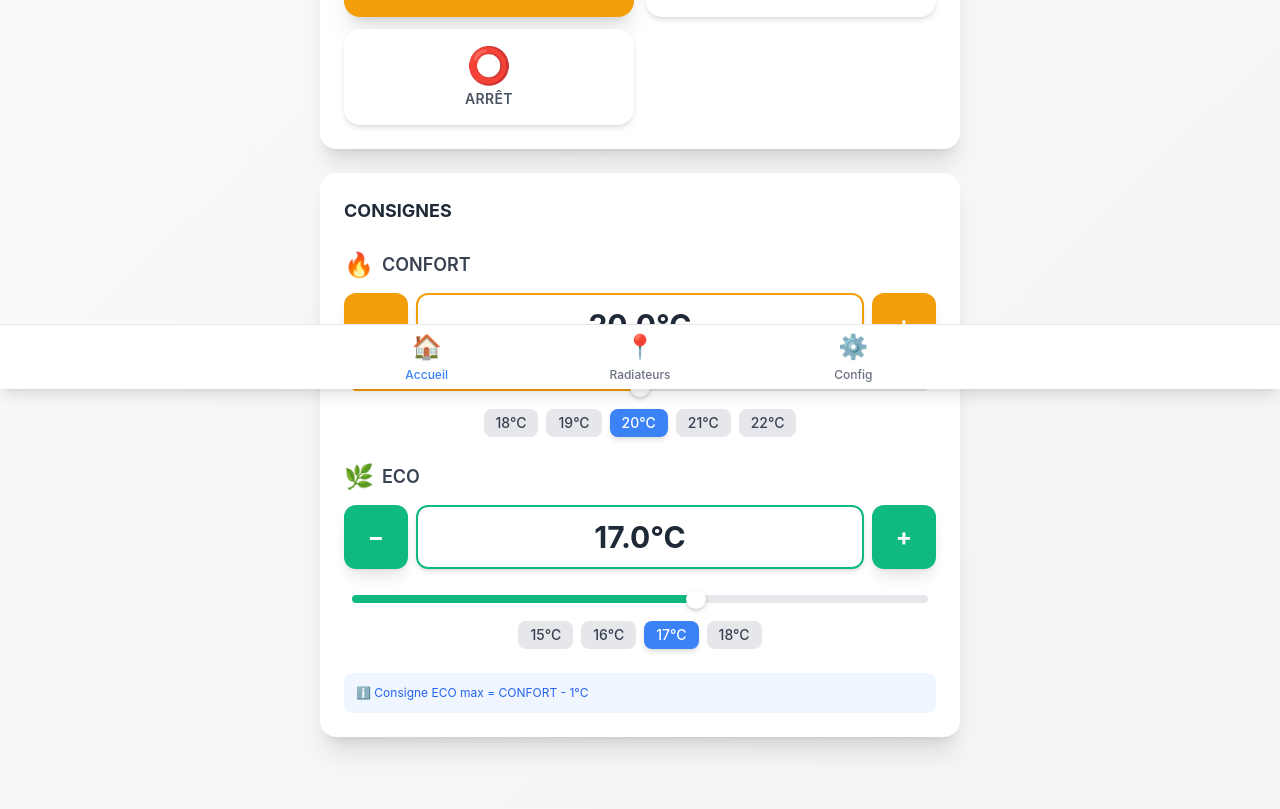
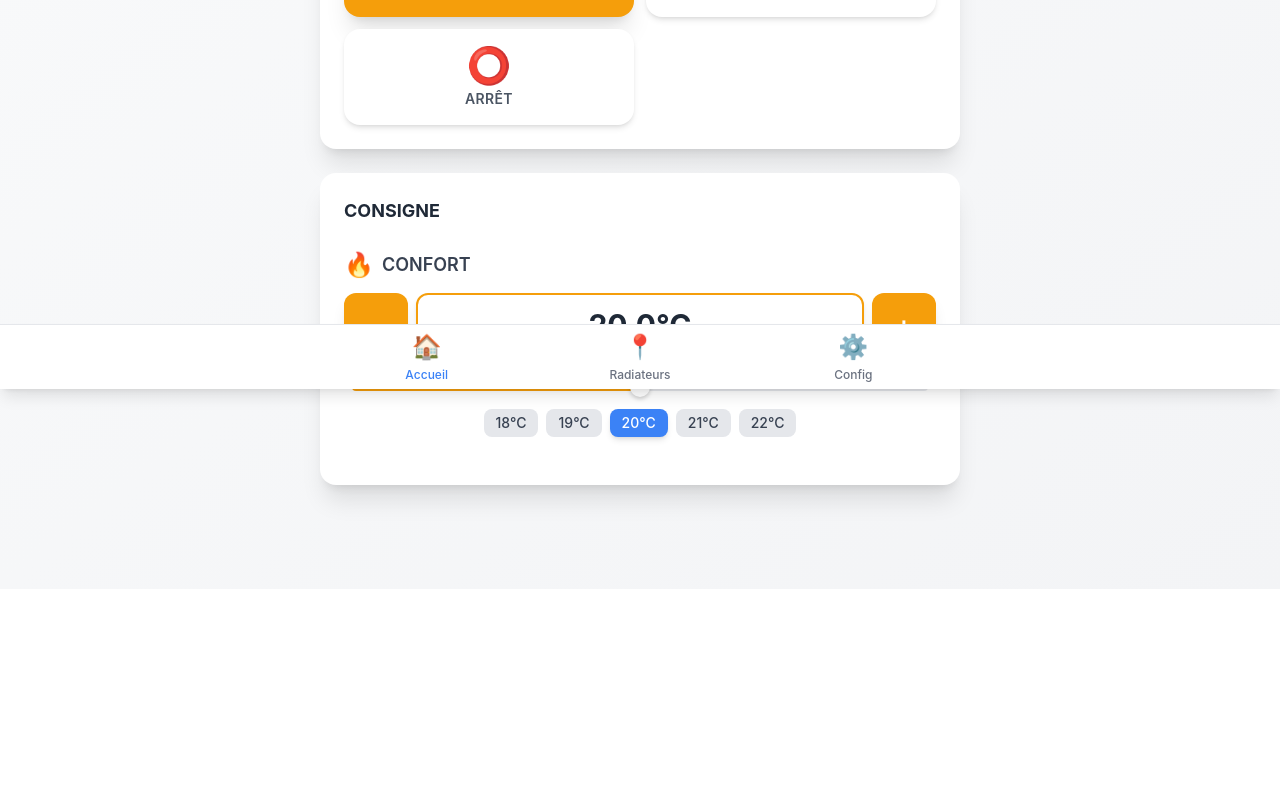
Before and after one commit to savetab/thermostat-app, a React (Create React App) app: page / in a window 1280 px wide. Shown: the part 411-1220 px from the top of the page. After the commit the page ends 1064 px from the top, so only its background shows below. Built offline with nearby package versions, Linux system fonts and the light colour scheme.

Commit message:
Remove ECO consigne (Mixed Content limitation)

```diff
--- a/src/pages/HomePage.jsx
+++ b/src/pages/HomePage.jsx
@@ -186,7 +186,7 @@ const HomePage = () => {
 
         {/* Consignes */}
         <div className="bg-white dark:bg-gray-800 rounded-2xl p-6 shadow-xl">
-          <h2 className="text-lg font-bold text-gray-800 dark:text-white mb-6">CONSIGNES</h2>
+          <h2 className="text-lg font-bold text-gray-800 dark:text-white mb-6">CONSIGNE</h2>
           <TemperatureControl
             label="CONFORT"
             icon="🔥"
@@ -196,20 +196,6 @@ const HomePage = () => {
             min={10}
             max={30}
           />
-          <TemperatureControl
-            label="ECO"
-            icon="🌿"
-            value={data?.tempEco || 17}
-            onChange={handleConsigneEcoChange}
-            color="eco"
-            min={5}
-            max={25}
-          />
-          <div className="mt-2 p-3 bg-blue-50 dark:bg-blue-900/20 rounded-lg">
-            <p className="text-xs text-blue-600 dark:text-blue-400">
-              ℹ️ Consigne ECO max = CONFORT - 1°C
-            </p>
-          </div>
         </div>
 
         {error && (
```
